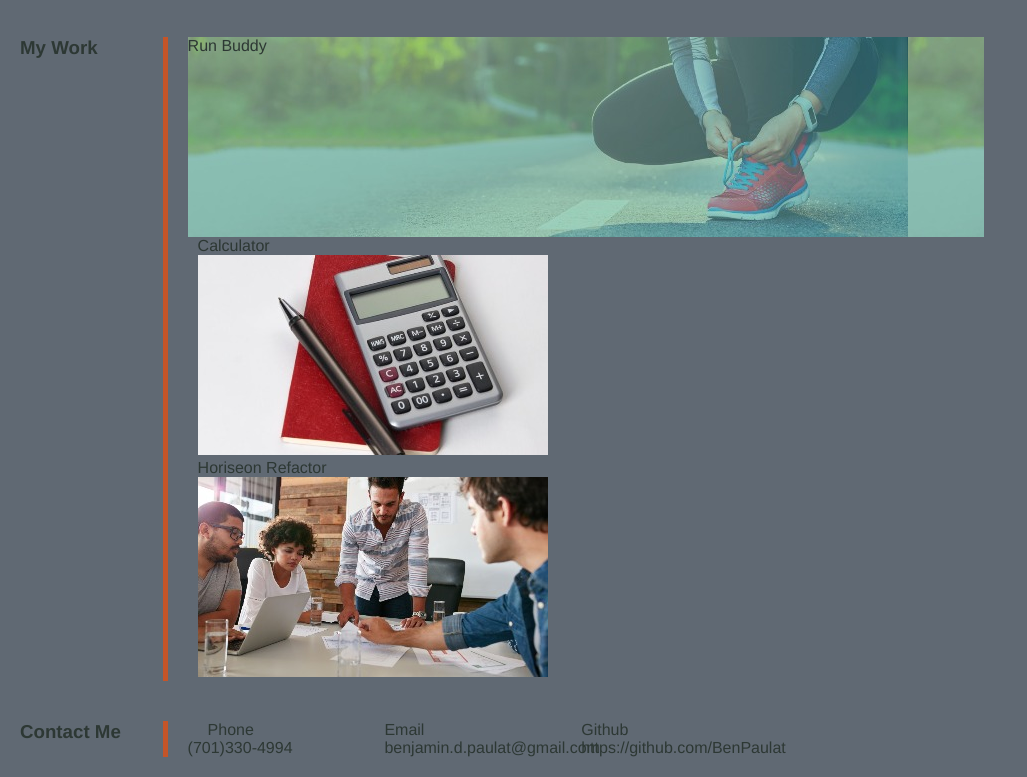
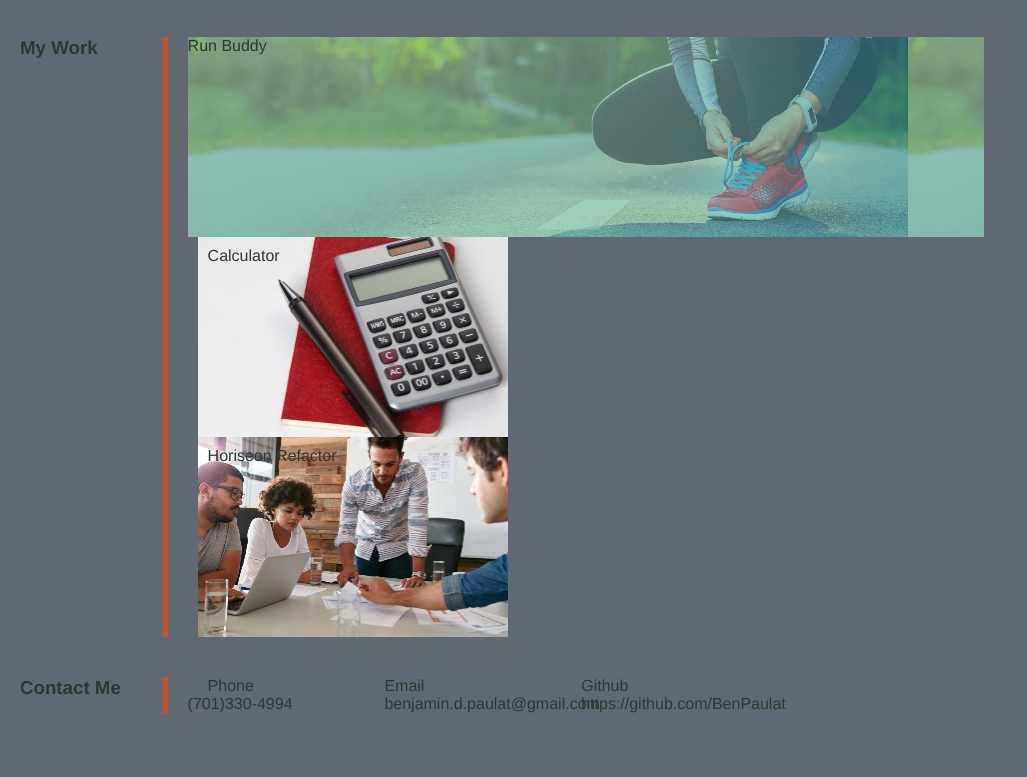
Before and after one commit to BenPaulat/porfolio-page, a plain HTML site: page index.html in a window 1280 px wide. Shown: the part 455-1232 px from the top of the page, without its empty margins (0-1027 px from the left). After the commit the page ends 1188 px from the top, so only its background shows below. Drawn offline with Linux system fonts and the light colour scheme.

Commit message:
adde flexbox to anchors of projects in my-work

```diff
--- a/assets/style.css
+++ b/assets/style.css
@@ -28,6 +28,7 @@ header {
     display: flex;
     justify-content: space-between;
     flex-wrap: wrap;
+    background-color: #C45529;
 }
 
 header h1 {
@@ -131,6 +132,26 @@ header nav ul li a {
     padding: 0 10px;
 }
 
+.calculator a {
+    background-image: url(../assets/images/calculator-stock_adobespark.jpg);
+    width: 40%;
+    height: 200px;
+    display: flex;
+    padding: 10px;
+}
+
+.horiseon a {
+    background-image: url(../assets/images/digital-marketing-meeting-smaller_adobespark.jpg);
+    width: 40%;
+    height: 200px;
+    display: flex;
+    padding: 10px;
+}
+
+.image-title {
+
+}
+
 .main-project a{
     background-image: url(../assets/images/hero-bg_adobespark.jpg);
     width: 100%;
--- a/index.html
+++ b/index.html
@@ -60,14 +60,16 @@
                 </a>
             </div>
             <div class="secondary-projects">
+                <div class="calculator">
                     <a href="https://benpaulat.github.io/personal-calculator-project/">
                         <div class="image-title">Calculator</div>
-                    <img src="./assets/images/calculator-stock_adobespark.jpg" alt="" />
                     </a>
+                </div>
+                <div class="horiseon">
                     <a href="https://benpaulat.github.io/Refactor-Project/">
                         <div class="image-title">Horiseon Refactor</div>
-                    <img src="./assets/images/digital-marketing-meeting-smaller_adobespark.jpg" alt=""/>
                     </a>
+                </div>
             </div>
             </div>
         </div>
```
Lines whose indentation alone changed are shown as unchanged.
